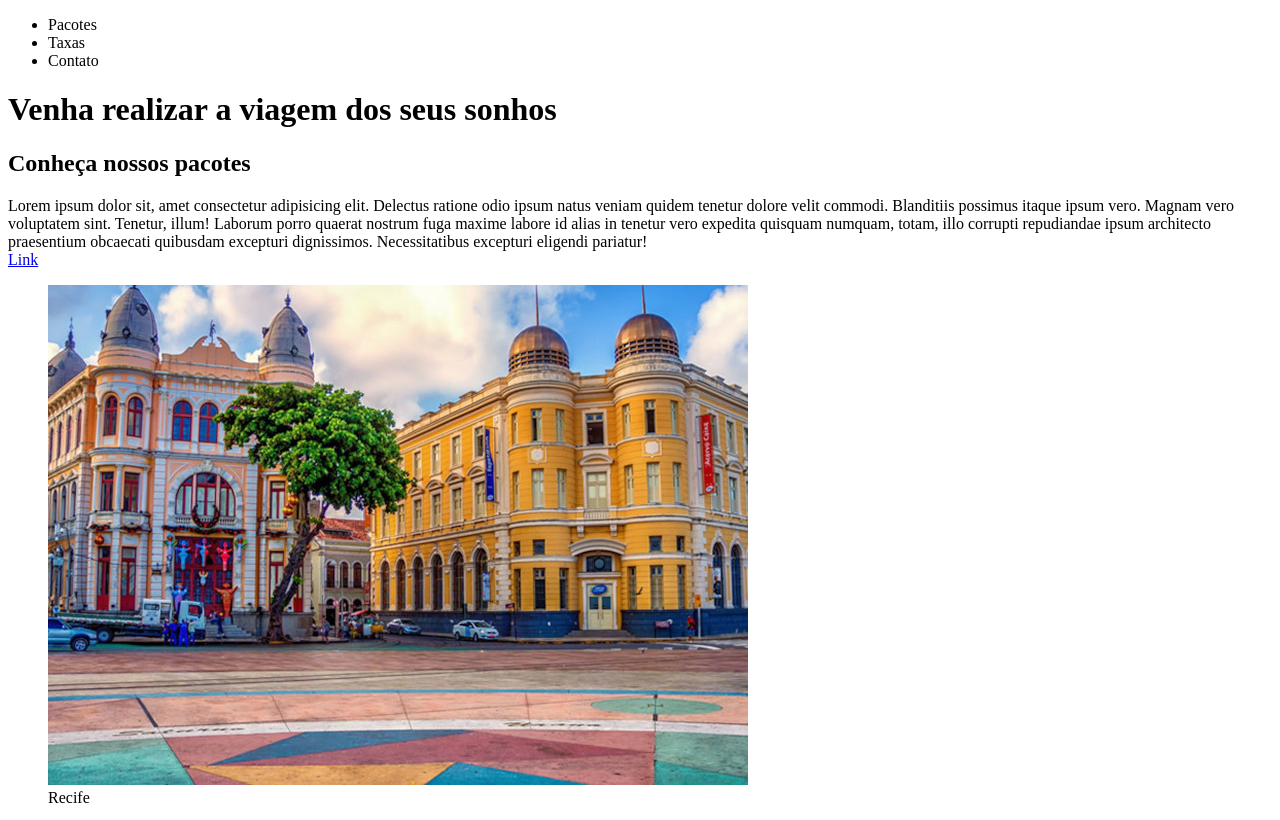
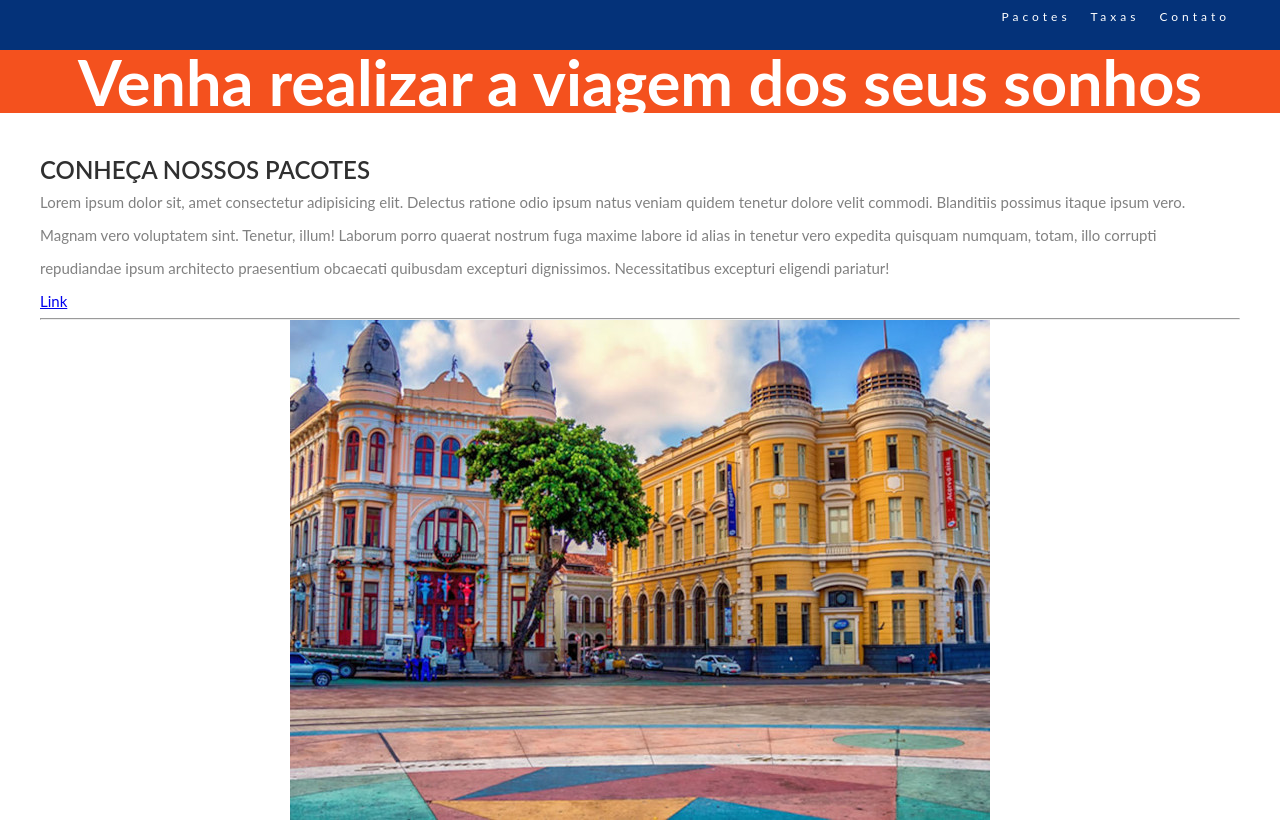
Before and after one commit to giovanesouza/agencia-instituto-nu, a plain HTML site: page index.html in a window 1280 px wide. Shown: the top 820 px of the page. Drawn offline with Linux system fonts and the light colour scheme.

Commit message:
Start na estilização com CSS

```diff
--- /dev/null
+++ b/assets/css/style.css
@@ -0,0 +1,94 @@
+* {
+    margin: 0;
+    padding: 0;
+    box-sizing: border-box;
+}
+
+body {
+    font-weight: 400;
+    font-family: Lato, Helvetica, sans-serif;
+    font-size: 15px;
+    line-height: 2.2em;
+    color: #818181;
+}
+
+header {
+    background-color: #f4511e;
+}
+
+/* Menu */
+
+nav {
+    background-color: #043279;
+    color: #f4f4f4;
+    font-size: 12px;
+    letter-spacing: 4px;
+    height: 50px;
+    padding-right: 40px;
+}
+
+nav li a {
+    color: #fff;
+    padding: 10px;
+    text-decoration: none;
+}
+
+nav li {
+    float: left;
+}
+
+nav ul {
+    float: right;
+    list-style: none;
+}
+
+section,
+footer {
+    margin: 40px;
+}
+
+h1 {
+    font-size: 63px;
+    color: #fff;
+    padding: 15px;
+    text-align: center;
+}
+
+h2 {
+    font-size: 24px;
+    text-transform: uppercase;
+    color: #303030;
+    font-weight: 600;
+}
+
+table {
+    width: 100%;
+}
+
+th {
+    background-color: #f4511e;
+    color: #fff;
+}
+
+td {
+    color: #303030;
+    padding: 5px;
+}
+
+/* Formata as linhas pares */
+tbody tr:nth-child(even) {
+    background-color: #e9e9e9;
+}
+
+/* Formata as linhas ímpares */
+tbody tr:nth-child(odd) {
+    background-color: #bdbdbd;
+}
+
+#pacotes .figuras, #pacotes .videos {
+    text-align: center;
+}
+
+#pacotes .figuras figure {
+    display: inline-block;
+}
--- a/index.html
+++ b/index.html
@@ -5,6 +5,7 @@
     <meta charset="UTF-8" />
     <meta http-equiv="X-UA-Compatible" content="IE=edge" />
     <meta name="viewport" content="width=device-width, initial-scale=1.0" />
+    <link rel="stylesheet" href="assets/css/style.css">
     <title>Viagem dos sonhos</title>
 </head>
 
@@ -13,16 +14,16 @@
     <header>
         <nav>
             <ul>
-                <li>Pacotes</li>
-                <li>Taxas</li>
-                <li>Contato</li>
+                <li><a href="#">Pacotes</a></li>
+                <li><a href="#">Taxas</a></li>
+                <li><a href="#">Contato</a></li>
             </ul>
         </nav>
 
         <h1>Venha realizar a viagem dos seus sonhos</h1>
     </header>
 
-    <section>
+    <section id="pacotes">
 
         <h2>Conheça nossos pacotes</h2>
 
@@ -35,37 +36,44 @@
 
             </br>
             <a href="https://br.lipsum.com/feed/html">Link</a>
+            <hr>
         </p>
 
-    </section>
-
+        <div class="figuras">
             <figure>
                 <img src="assets/images/recife1.jpg" alt="Imagem Recife - Marco Zero">
                 <figcaption>Recife</figcaption>
             </figure>
-
             <figure>
                 <img src="assets/images/porto_galinhas1.jpg" alt="Imagem Porto de Galinhas - Praia">
                 <figcaption>Porto de Galinhas</figcaption>
             </figure>
-
             <figure>
                 <img src="assets/images/salvador1.jpeg" alt="Imagem Salvador - Praia">
                 <figcaption>Salvador</figcaption>
             </figure>
+        </div>
 
 
+        <div class="videos">
             <video width="500" controls>
                 <source src="assets/videos/airplane.mp4" type="video/mp4" />
                 Seu navegador não suporta o formato do vídeo. <a href="assets/videos/airplane.mp4">Clique aqui para baixar</a>
             </video>
+        </div>
+
+    </section>
+
+
 
 
 
     <section>
+
         <h2>Taxas e serviços</h2>
         <p>Veja nossas taxas para serviços</p>
-        <table border="1">
+
+        <table>
             <caption>Descrição dos serviços e respectivos valores</caption>
             <thead>
                 <tr>
```
Lines whose indentation alone changed are shown as unchanged.
